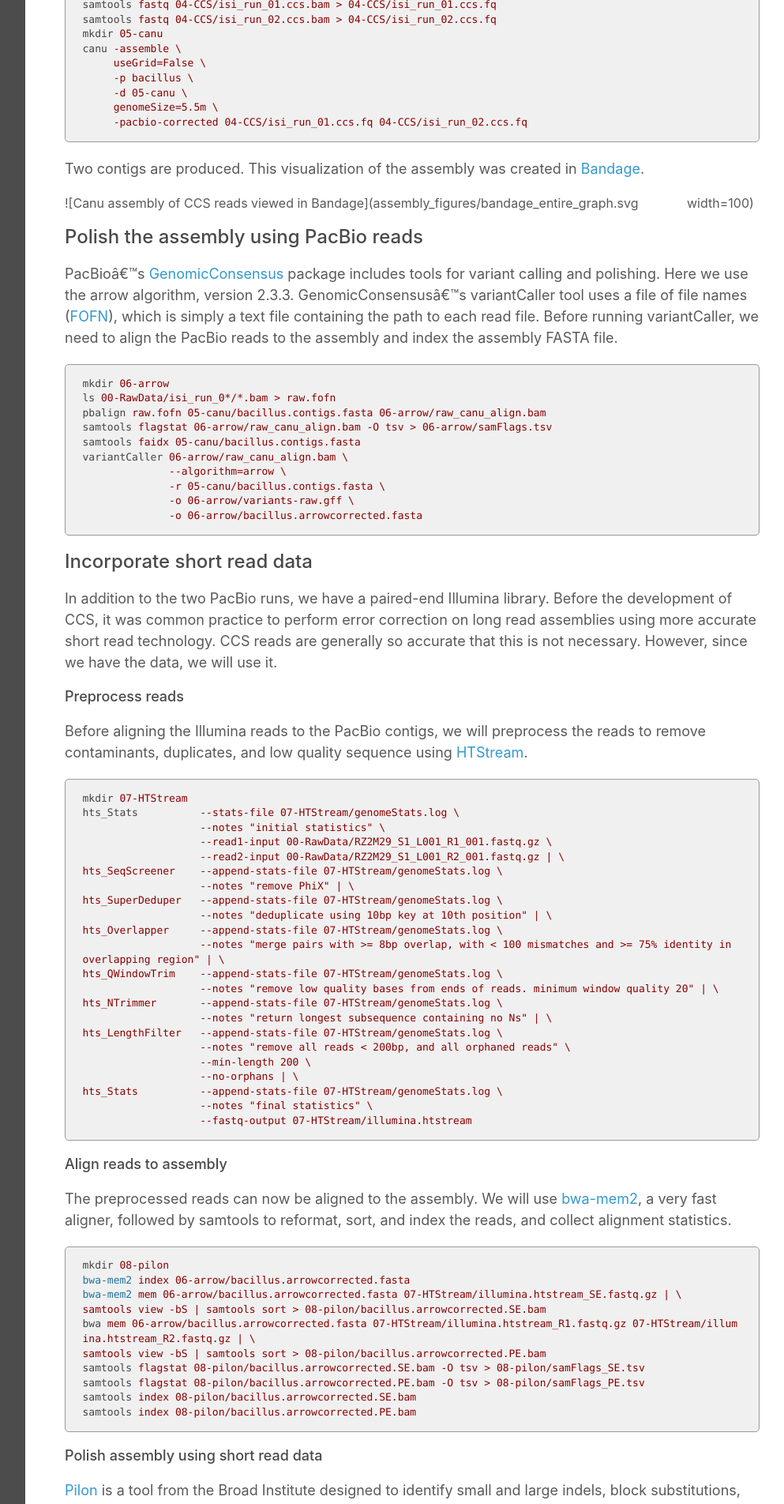
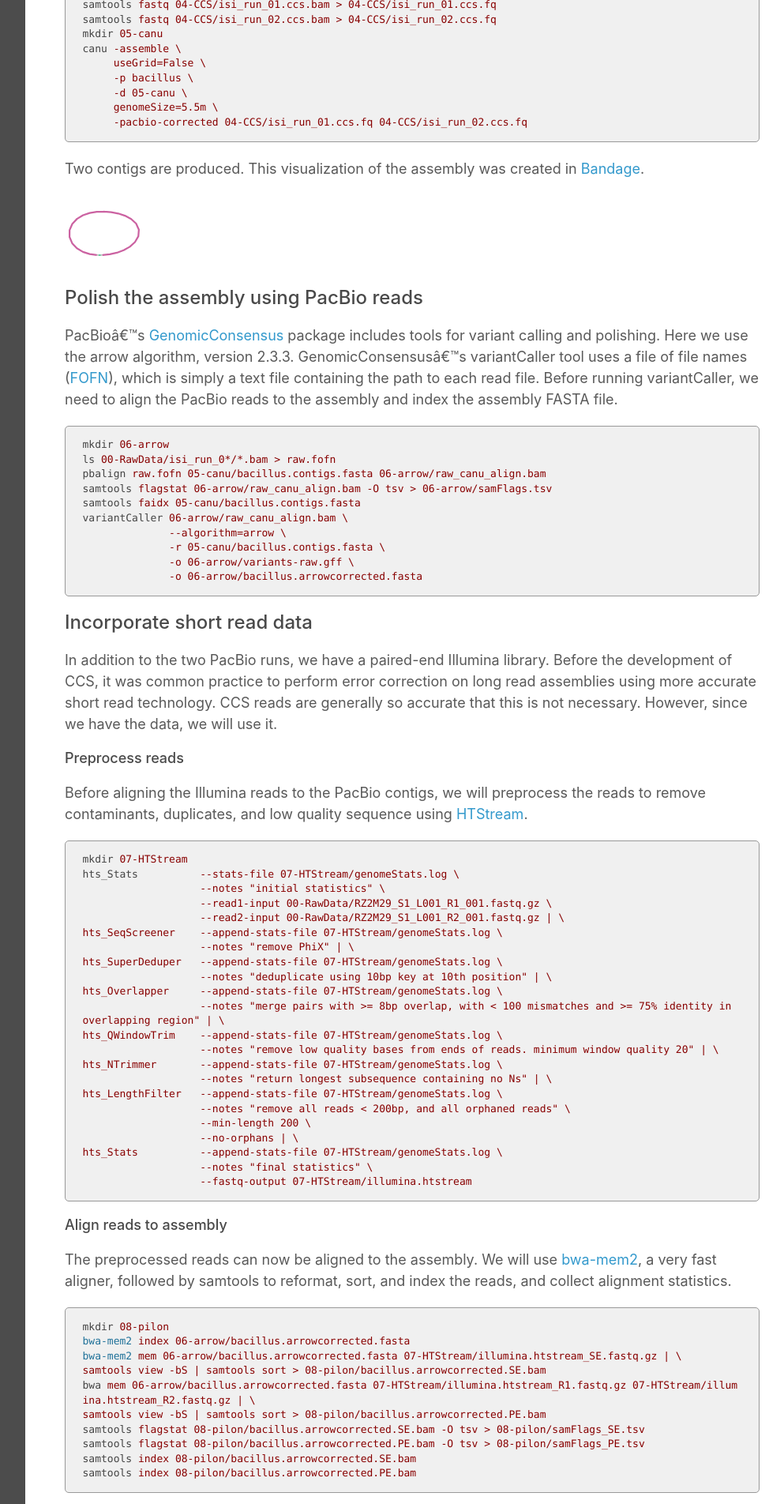
Before and after one commit to ucdavis-bioinformatics-training/2021-ASM-genome-assembly, a Jekyll site: the page built from markdown_docs/assembly.md, in a window 1280 px wide. Shown: the part 3071-4975 px from the top of the page at 79% size, without its empty margins (268-1261 px from the left). Built offline with Jekyll 4.4.1, drawn with Linux system fonts in a browser that asks for light colours; our own code applies the rules of GitHub Pages for plain Markdown files.

Commit message:
another attempt to fix size of image

```diff
--- a/markdown_docs/assembly.md
+++ b/markdown_docs/assembly.md
@@ -108,8 +108,7 @@
 
 Two contigs are produced. This visualization of the assembly was created in [Bandage](https://rrwick.github.io/Bandage/).
 
-![Canu assembly of CCS reads viewed in Bandage](assembly_figures/bandage_entire_graph.svg | width=100)
-
+<img src="assembly_figures/bandage_entire_graph.svg" alt="Canu assembly of CCS reads viewed in Bandage" width="100"/>
 ### Polish the assembly using PacBio reads
 
 PacBio's [GenomicConsensus](https://github.com/PacificBiosciences/GenomicConsensus) package includes tools for variant calling and polishing. Here we use the arrow algorithm, version 2.3.3. GenomicConsensus's variantCaller tool uses a file of file names ([FOFN](https://pb-falcon.readthedocs.io/en/latest/tutorial.html#create-fofn)), which is simply a text file containing the path to each read file. Before running variantCaller, we need to align the PacBio reads to the assembly and index the assembly FASTA file.
```
